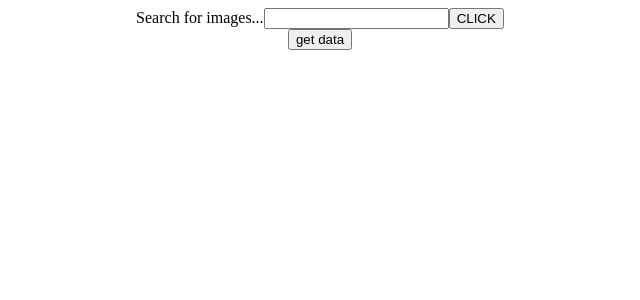
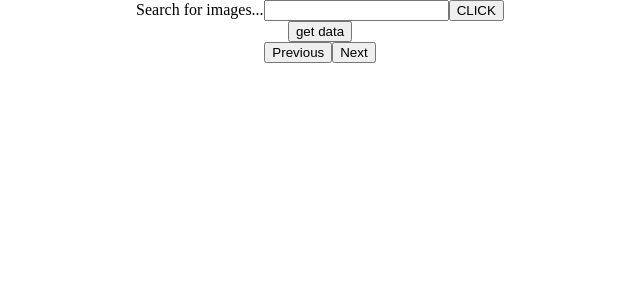
Before and after one commit to IonysosHedblom/iths-oplask, a Vue app: page / in a window 1280 px wide. Shown: the top 300 px of the page, without its empty margins (320-960 px from the left). Built offline with nearby package versions, Linux system fonts and the light colour scheme.

Commit message:
Pager
Button to pager

```diff
--- a/src/App.vue
+++ b/src/App.vue
@@ -5,6 +5,10 @@
 </template>
 
 <style>
+body{
+  margin: 0;
+  padding:0;
+}
 #app{
   margin: 0;
   padding: 0;
--- a/src/components/Grid.vue
+++ b/src/components/Grid.vue
@@ -24,11 +24,10 @@ export default {
 
 <style scoped>
 .grid-section {
-  width: 100%;
   display: grid;
   gap: 15px;
-  grid-template-columns: 200px 200px 200px 200px;
-  grid-auto-rows: 250px;
+  grid-template-columns: 250px 250px 250px 250px;
+  grid-auto-rows: 350px;
 }
 
 /* .grid-item {
--- a/src/components/Search.vue
+++ b/src/components/Search.vue
@@ -10,10 +10,12 @@
 import * as api from "@/api";
 export default {
   name: "Search",
+  props:{
+    page:Number,
+  },
   data: function () {
     return {
       inputData: "",
-      page: 1,
     };
   },
   methods: {
--- a/src/views/Gallery.vue
+++ b/src/views/Gallery.vue
@@ -2,10 +2,15 @@
   <div class="home">
     <!-- <Grid v-if="images && !searchImages" v-bind:images="images" /> -->
     <!-- <Grid v-else v-bind:images="searchImages" /> -->
-    <Search />
+    <Search :page="page"/>
     <Grid v-bind:images="images" />
 
     <button @click="getInitialImages">get data</button>
+    <div>
+      <button @click="previousPage">Previous</button>
+
+      <button @click="nextPage">Next</button>
+    </div>
   </div>
 </template>
 
@@ -21,7 +26,9 @@ export default {
     Search,
   },
   data: function () {
-    return {};
+    return {
+      page: 1,
+    };
   },
   computed: {
     images() {
@@ -37,6 +44,24 @@ export default {
     // getSearchImages() {
     //   this.searchImages.push();
     // }
+    nextPage(){
+      if(this.page == this.$root.images[0].length-1){
+
+        this.page = 1
+      } else {
+
+        this.page ++
+      }
+    },
+    previousPage(){
+      if(this.page > 1){
+
+        this.page --
+      } else {
+        this.page = this.$root.images[0].length-1
+      }
+    }
+
   },
 };
 </script>
@@ -44,7 +69,7 @@ export default {
 <style  scoped>
  .home{
    max-width: 1500px;
-   width: 100%;
+   width: 70%;
    margin: 0 auto;
    display: flex;
    flex-direction: column;
```
Also changed, not shown: src/components/Pager.vue (deleted).
